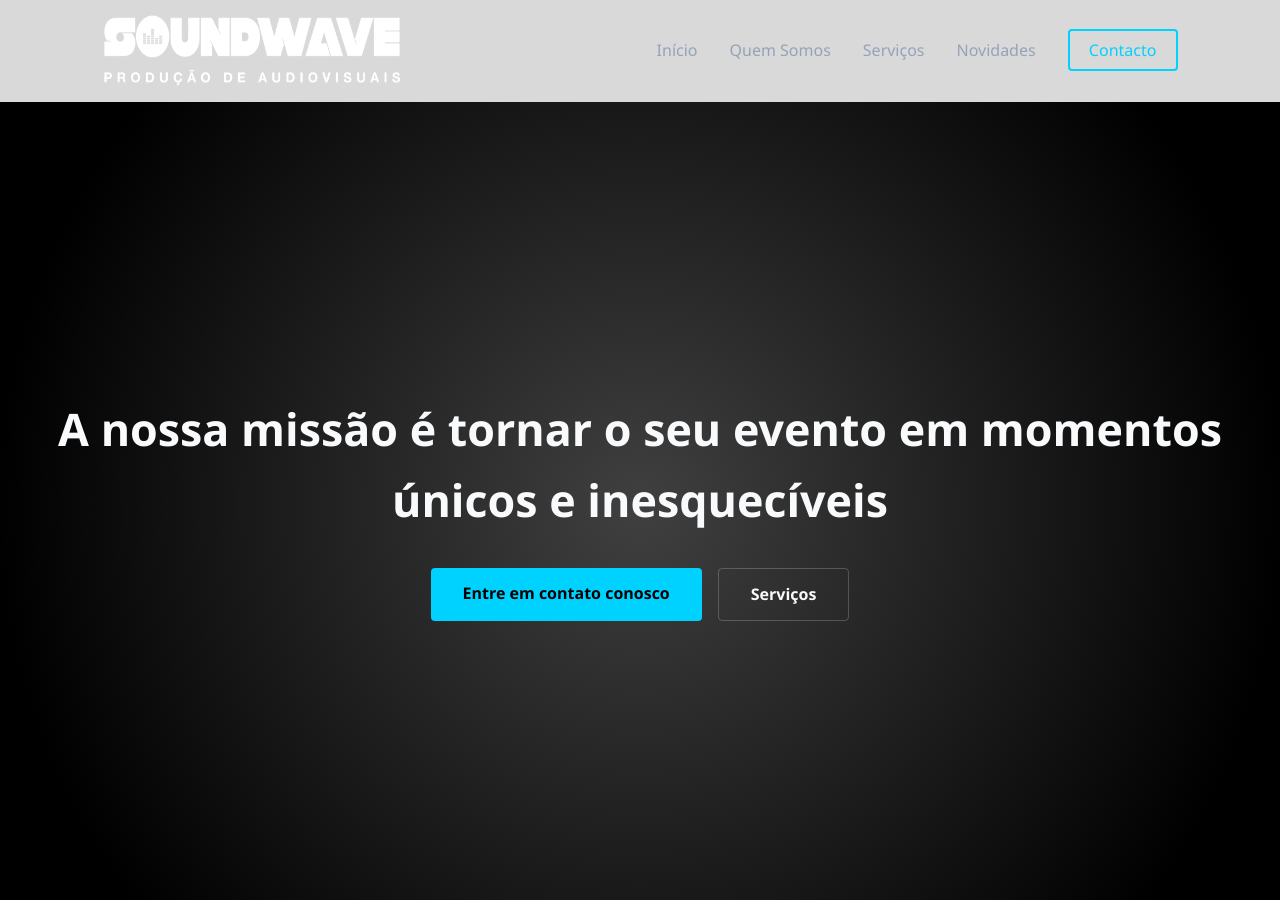
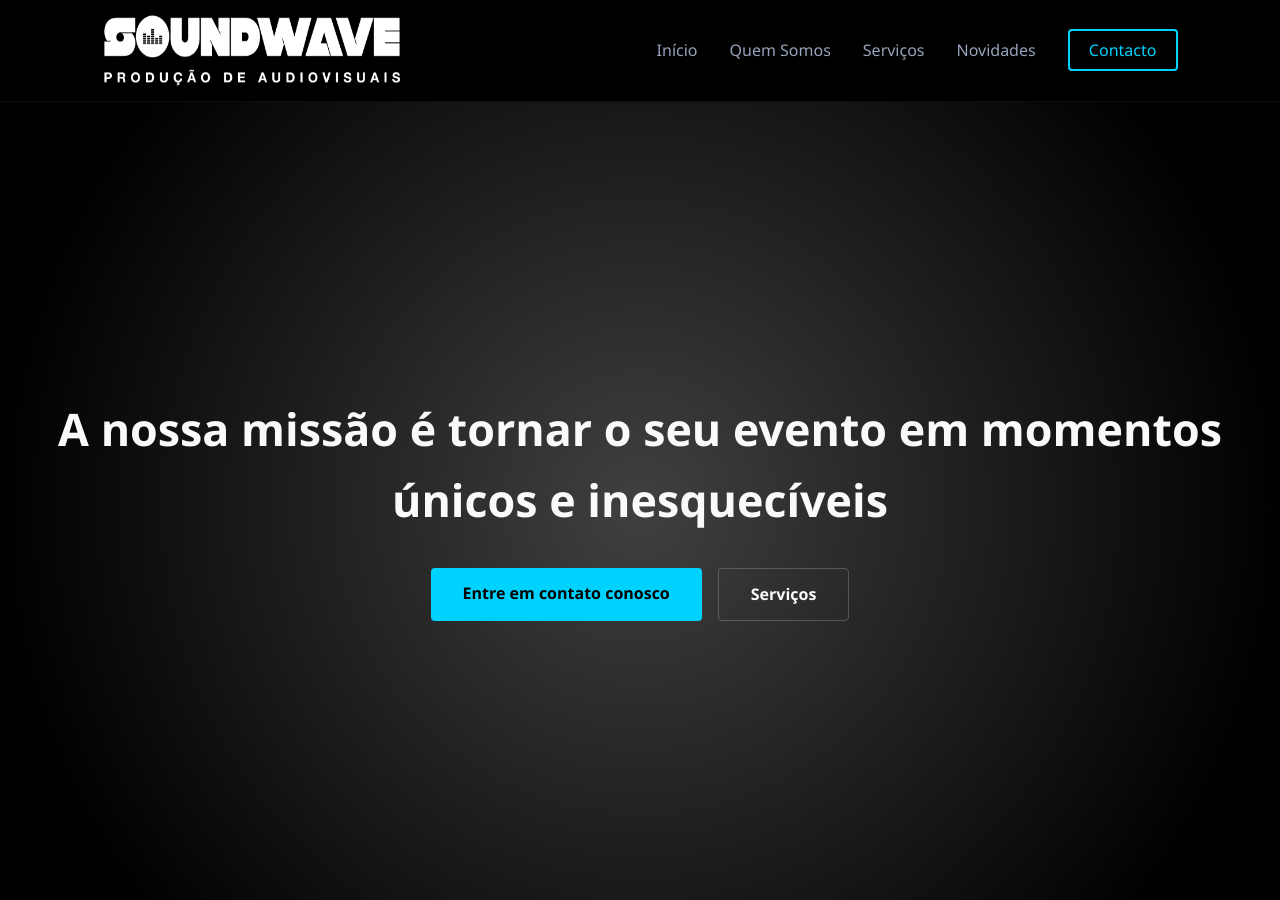
Before and after one commit to jaarego/jaarego.github.io, a Jekyll site: the page built from index.html, in a window 1280 px wide and 900 px high. Built offline with Jekyll 4.4.1, drawn with Linux system fonts in a browser that asks for light colours.

Commit message:
Atualizar o _variables.scss

```diff
--- a/_sass/_variables.scss
+++ b/_sass/_variables.scss
@@ -20,7 +20,7 @@
 
 
     /* Fundo semi-transparente */
-    --navbar-bg: rgba(255,255,255, 0.85);
+    --navbar-bg: rgba(0,0,0, 0.85);
     /*
     rgba(11, 15, 25, 0.85);
     */
```
